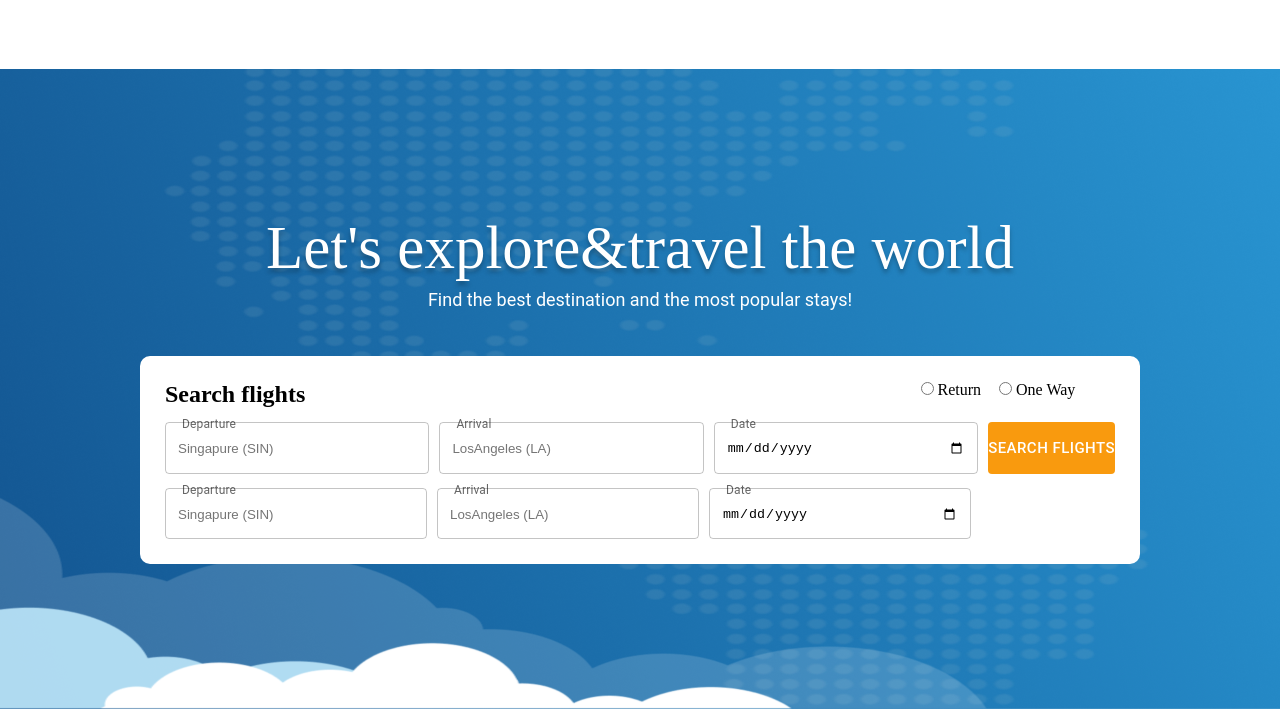
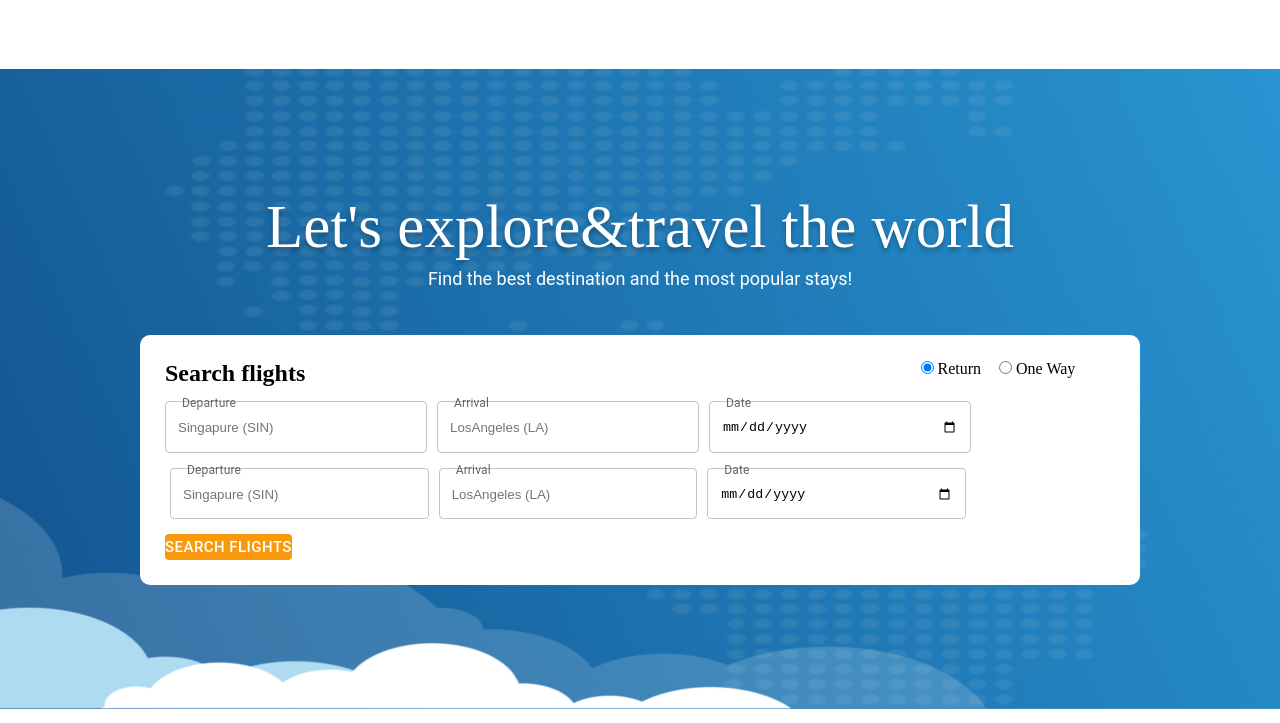
Before and after one commit to NuraibEsger/FickleFlight, a plain HTML site: page index.html in a window 1280 px wide. Both pictures are taken after a click on the radio button 927 px from the left and 498 px from the top of the page. Shown: the part 77-800 px from the top of the page. Drawn offline with Linux system fonts and the light colour scheme.

Commit message:
adding server

```diff
--- a/assets/sass/utilities/_container.scss
+++ b/assets/sass/utilities/_container.scss
@@ -7,6 +7,7 @@
 
     &-navbar{
         display: flex;
+
         justify-content: flex-end;
         align-items: center;
         gap: 36px;
@@ -172,6 +173,16 @@
             align-items: flex-start;
             align-self: stretch;
 
+            #second-form{
+                display: none;
+                width: 85%;
+                height: 100%;
+                padding: 5px;
+                align-items: flex-start;
+                gap: 10px;
+                flex: 1 0 0;
+            }
+
             &-row{
                 width: 85%;
                 height: 100%;
@@ -180,6 +191,8 @@
                 align-items: flex-start;
                 gap: 10px;
                 flex: 1 0 0;
+
+
 
                 &-dpt{
                     width: 100%;
--- a/index.html
+++ b/index.html
@@ -57,7 +57,7 @@
                             </div>
                         </div>
                     </div>
-                    <div class="search-form-input">
+                    <div class="search-form-input", id="search-form-input">
                         <div class="search-form-input-row">
                             <div class="search-form-input-row-dpt">
                                 <div class="input">
@@ -84,6 +84,34 @@
                                 </div>
                             </div>
                         </div>
+                        <div id="second-form">
+                            <div class="search-form-input-row">
+                                <div class="search-form-input-row-dpt">
+                                    <div class="input">
+                                        <div class="label-container"><p class="label-container-text">Departure</p></div>
+                                        <div class="input-text">
+                                            <input class="search-input-text" type="text" placeholder="Singapure (SIN)">
+                                        </div>
+                                    </div>
+                                </div>
+                                <div class="search-form-input-row-arr">
+                                    <div class="input">
+                                        <div class="label-container"><p class="label-container-text">Arrival</p></div>
+                                        <div class="input-text">
+                                            <input class="search-input-text" type="text" placeholder="LosAngeles (LA)">
+                                        </div>
+                                    </div>
+                                </div>
+                                <div class="search-form-input-row-date">
+                                    <div class="input">
+                                        <div class="label-container"><p class="label-container-text">Date</p></div>
+                                        <div class="input-text">
+                                            <input class="search-input-text" type="date">
+                                        </div>
+                                    </div>
+                                </div>
+                            </div>
+                        </div>
                         <div class="button-group">
                             <div class="button-group-search">
                                 <p class="button-group-text">SEARCH FLIGHTS</p>
@@ -93,6 +121,8 @@
                 </div>
             </div>
     </section>
+
+<!-- Home Section -->
 
     <section class="home">
         <div class="flight-search">
--- a/scripts/script.js
+++ b/scripts/script.js
@@ -9,38 +9,17 @@ window.onload = function(){
 }
 
 const searchReturn = document.querySelector('#return');
-const searchOneway = document.querySelector('#one-way')
+const searchOneway = document.querySelector('#one-way');
 const searchFormInput = document.querySelector('.search-form-input-row');
-const searchForm = document.querySelector('.search-form');
+const searchForm = document.getElementById('search-form-input');
+const secondForm = document.getElementById('second-form');
 
 
 searchReturn.addEventListener("click", function(){
-    searchForm.innerHTML += `
-    <div class="search-form-input-row">
-    <div class="search-form-input-row-dpt">
-        <div class="input">
-            <div class="label-container"><p class="label-container-text">Departure</p></div>
-            <div class="input-text">
-                <input class="search-input-text" type="text" placeholder="Singapure (SIN)">
-            </div>
-        </div>
-    </div>
-    <div class="search-form-input-row-arr">
-        <div class="input">
-            <div class="label-container"><p class="label-container-text">Arrival</p></div>
-            <div class="input-text">
-                <input class="search-input-text" type="text" placeholder="LosAngeles (LA)">
-            </div>
-        </div>
-    </div>
-    <div class="search-form-input-row-date">
-        <div class="input">
-            <div class="label-container"><p class="label-container-text">Date</p></div>
-            <div class="input-text">
-                <input class="search-input-text" type="date">
-            </div>
-        </div>
-    </div>
-</div>
-    `;
+    secondForm.style.display = "flex";
+    searchForm.style.flexDirection = "column";
 })
+searchOneway.addEventListener("click", function(){
+    secondForm.style.display = "none";
+    searchForm.style.flexDirection = "row";
+})
--- /dev/null
+++ b/server/data/hotel.js
@@ -0,0 +1,3 @@
+export let popularHotel=[{
+
+}]
```
Also changed, not shown: server/package.json (added, +9 -0 lines), assets/style.css, server/data/city.js (added), server/index.js (added), 3 other files.
